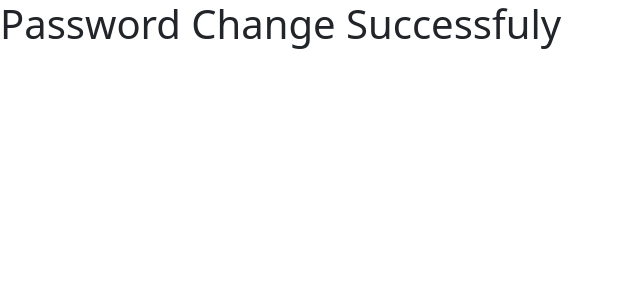
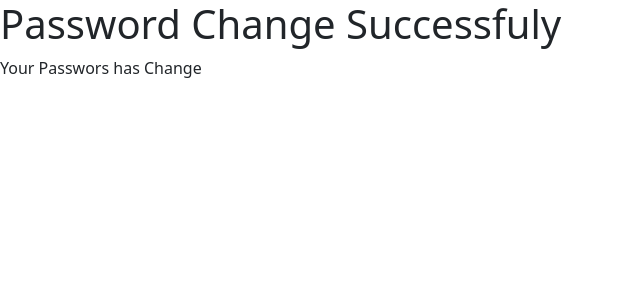
Before and after one commit to radman1007/Django-Book-Store, a Django app: a page that uses templates/registration/password_change_done.html in a window 1280 px wide. Shown: the top 300 px of the page, without its empty margins (0-640 px from the left). Run offline with Django 4.2, Linux system fonts and the light colour scheme; a user stored in the database is signed in; some libraries are stand-ins or nearby versions.

Commit message:
add p tag

```diff
--- a/templates/registration/password_change_done.html
+++ b/templates/registration/password_change_done.html
@@ -3,4 +3,5 @@
 {% block page_title %}Password Change Done{% endblock page_title %}
 {% block content %}
     <h1>Password Change Successfuly</h1>
+    <p>Your Passwors has Change</p>
 {% endblock content %}
```
